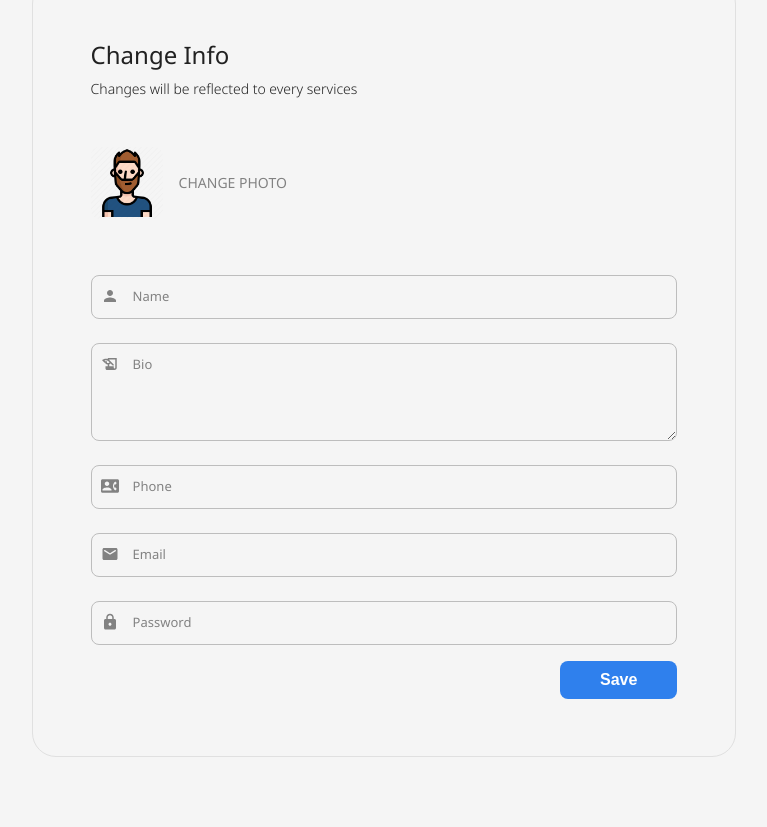
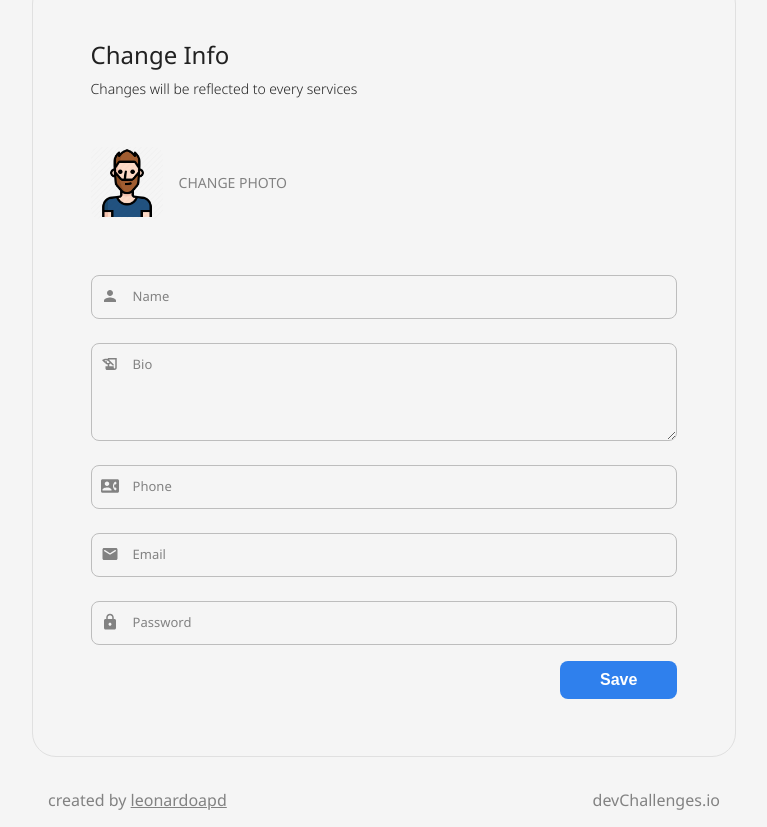
Before and after one commit to leonardoapd/authentication-app-master, a React (Vite) app in the folder auth-frontend/: page /edit-info in a window 1280 px wide. Shown: the part 140-967 px from the top of the page, without its empty margins (256-1023 px from the left). Before the commit the page ends 897 px from the top, so only its background shows below. Built offline with nearby package versions, Linux system fonts and the light colour scheme.

Commit message:
Feat (Footer): Add footer component.

```diff
--- /dev/null
+++ b/auth-frontend/src/components/Footer/Footer.css
@@ -0,0 +1,23 @@
+.footer {
+    display: flex;
+    width: 100vw;
+    justify-content: space-between;
+    padding: 16px;
+    color: var(--textfield-text-color, #333);
+}
+
+.footer__author {
+    text-decoration: underline;
+}
+
+.footer__dev-challenges {
+    text-decoration: none;
+    color: var(--textfield-text-color, #333)
+}
+
+
+@media screen and (min-width: 768px) {
+    .footer {
+        max-width: 55%;
+    }
+}
--- /dev/null
+++ b/auth-frontend/src/components/Footer/Footer.jsx
@@ -0,0 +1,14 @@
+import './Footer.css';
+
+export default function Footer() {
+	return (
+		<footer className='footer'>
+			<p className='footer__created-by'>
+				created by <span className='footer__author'>leonardoapd</span>
+			</p>
+			<a className='footer__dev-challenges' href='https://devchallenges.io/' target='_blank' rel='noreferrer'>
+                devChallenges.io
+            </a>
+		</footer>
+	);
+}
--- a/auth-frontend/src/components/Navbar/Navbar.css
+++ b/auth-frontend/src/components/Navbar/Navbar.css
@@ -4,6 +4,8 @@
     align-items: center;
     /* background-color: #ffffff; */
     padding: 16px;
+    backdrop-filter: blur(4px);
+    -webkit-backdrop-filter: blur(4px);
     /* box-shadow: 0 2px 4px rgba(0, 0, 0, 0.1); */
 
     position: sticky;
--- a/auth-frontend/src/pages/EditInfo/EditInfo.jsx
+++ b/auth-frontend/src/pages/EditInfo/EditInfo.jsx
@@ -2,6 +2,7 @@ import EditProfileForm from '../../components/EditProfileForm/EditProfileForm';
 import { Link } from 'react-router-dom';
 import { useColorMode } from '../../context/ColorModeContext';
 import Navbar from '../../components/Navbar/Navbar';
+import Footer from '../../components/Footer/Footer';
 import './EditInfo.css';
 import ArrowBackIosIcon from '@mui/icons-material/ArrowBackIos';
 
@@ -32,6 +33,7 @@ export default function EditInfo() {
 				</main>
 				<EditProfileForm />
 			</div>
+			<Footer />
 		</>
 	);
 }
--- a/auth-frontend/src/pages/PersonalInfo/PersonalInfo.jsx
+++ b/auth-frontend/src/pages/PersonalInfo/PersonalInfo.jsx
@@ -1,21 +1,27 @@
 import Profile from '../../components/Profile/Profile';
 import { useColorMode } from '../../context/ColorModeContext';
 import Navbar from '../../components/Navbar/Navbar';
+import Footer from '../../components/Footer/Footer';
+
 import './PersonalInfo.css';
 
 export default function PersonalInfo() {
-    const { isDarkMode } = useColorMode();
+	const { isDarkMode } = useColorMode();
 
 	return (
 		<>
 			<Navbar />
 			<main className='personal-info'>
-				<h1 className={`personal-info__title ${isDarkMode}`}> Personal Info</h1>
+				<h1 className={`personal-info__title ${isDarkMode}`}>
+					{' '}
+					Personal Info
+				</h1>
 				<p className={`personal-info__text ${isDarkMode}`}>
 					Basic info, like your name and photo
 				</p>
 			</main>
 			<Profile />
+			<Footer />
 		</>
 	);
 }
```
